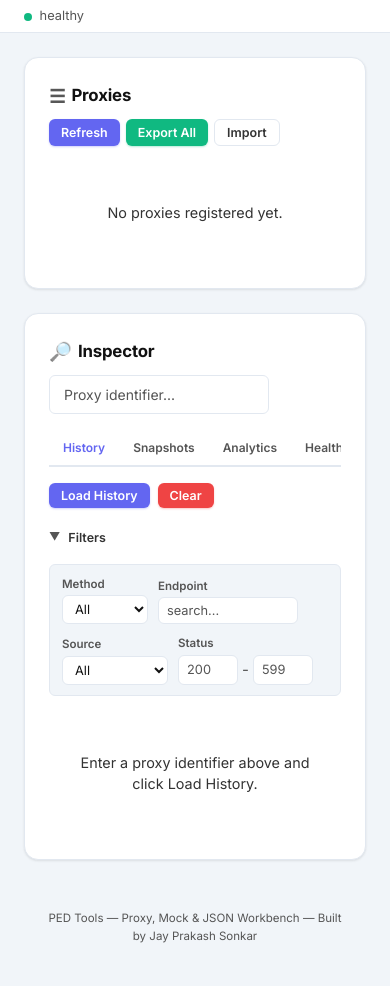
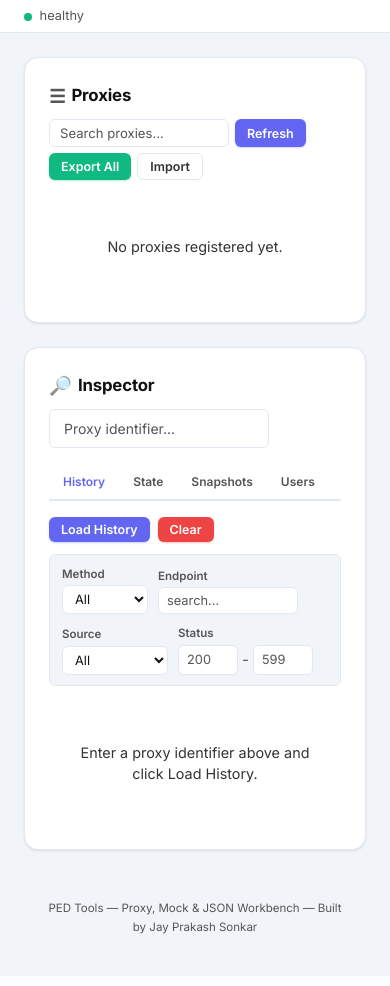
Before and after one commit to iamjpsonkar/JaySoft-PEDtool, a Flask app: page /proxy/manage/ in a window 390 px wide. Shown: the part 56-1042 px from the top of the page. After the commit the page ends 990 px from the top, so only its background shows below. Run offline with Flask 3, Linux system fonts and the light colour scheme; data that the repository does not hold is empty; parts of the project's set-up code (start-up, migrations or seed data) failed here and were passed over.

Commit message:
feat: click-to-inspect, State/Users tabs, proxy search, visible filters
Phase 1C — Click-to-Inspect Workflow:
- Clicking any proxy row auto-fills Inspector ID and loads active tab
- Selected row highlighted with left border accent
- Search/filter input above proxy table (filters by ID or domain)
- Action buttons shortened (Mocks, Clone, Export, PM, Del)

Phase 2A — State Viewer/Editor:
- New "State" tab in Inspector shows formatted JSON of current state
- Edit button opens modal with JSON textarea (Replace/Merge/Format)
- Clear button with confirmation

Phase 2B — User Management:
- New "Users" tab in Inspector
- Table of proxy users with delete button per row
- Inline "Add User" form (username + password)
- Info text explaining these are mock simulation credentials

Phase 5B — History Filters Always Visible:
- Removed collapsible wrapper — filters shown inline immediately
- Better discoverability without extra click

Other improvements:
- Responsive table wrapper (.table-responsive)
- Tab bar items have data-tab attribute for auto-load logic
- switchManageTab auto-loads data when proxy is selected

Co-Authored-By: Claude Opus 4.6 (1M context) <noreply@anthropic.com>

```diff
--- a/static/css/proxy-manage.css
+++ b/static/css/proxy-manage.css
@@ -94,6 +94,10 @@
 /* --- Clickable rows --- */
 .clickable-row { cursor: pointer; }
 .clickable-row:hover td { background: var(--primary-light) !important; }
+.proxy-row-selected td { background: var(--primary-light) !important; border-left: 3px solid var(--primary); }
+
+/* --- Table responsive wrapper --- */
+.table-responsive { overflow-x: auto; }
 
 /* --- Analytics stat cards --- */
 .stat-card {
--- a/static/js/proxy-manage.js
+++ b/static/js/proxy-manage.js
@@ -19,6 +19,10 @@ function switchManageTab(name, el) {
     if (el) el.classList.add('active');
     var panel = document.getElementById('tab-' + name);
     if (panel) panel.classList.add('active');
+    // Auto-load data if proxy is selected
+    if (_selectedProxyId && document.getElementById('historyProxyId').value) {
+        _loadInspectorTab(name);
+    }
 }
 
 function formatJson(obj) {
@@ -69,36 +73,90 @@ async function loadProxyList() {
             container.innerHTML = '<div class="empty-state"><p>No proxies registered yet.</p></div>';
             return;
         }
-        var html = '<table class="mock-table"><thead><tr>' +
-            '<th>Identifier</th><th>API Domain</th><th>Mock Count</th><th>Created At</th><th>Actions</th>' +
+        _proxyList = proxies;
+        _renderProxyTable(proxies);
+    } catch (err) {
+        handleApiError(err);
+        container.innerHTML = '<div class="empty-state"><p>Failed to load proxy list.</p></div>';
+    }
+}
+
+var _proxyList = [];
+var _selectedProxyId = '';
+
+function _renderProxyTable(proxies) {
+    var container = document.getElementById('proxyListContainer');
+    if (proxies.length === 0) {
+        container.innerHTML = '<div class="empty-state"><p>No proxies match your search.</p></div>';
+        return;
+    }
+    var html = '<div class="table-responsive"><table class="mock-table"><thead><tr>' +
+        '<th>Identifier</th><th>API Domain</th><th>Mocks</th><th>Created</th><th>Actions</th>' +
         '</tr></thead><tbody>';
     proxies.forEach(function(p) {
         var id = escapeAttr(p.identifier || p.id || '');
         var domain = escapeHtml(p.api_domain || p.domain || '-');
-            var mockCount = p.mock_count !== undefined ? p.mock_count : (p.mocks_count !== undefined ? p.mocks_count : '-');
-            var created = p.created_at ? new Date(p.created_at).toLocaleString() : '-';
-            html += '<tr>' +
+        var mockCount = p.mock_count !== undefined ? p.mock_count : '-';
+        var created = p.created_at ? new Date(p.created_at).toLocaleDateString() : '-';
+        var selected = (id === _selectedProxyId) ? ' proxy-row-selected' : '';
+        html += '<tr class="clickable-row' + selected + '" onclick="selectProxy(\'' + id + '\')">' +
             '<td><strong>' + escapeHtml(id) + '</strong></td>' +
             '<td class="mock-preview">' + domain + '</td>' +
             '<td>' + mockCount + '</td>' +
             '<td>' + escapeHtml(created) + '</td>' +
-                '<td style="white-space:nowrap;">' +
-                    '<button class="btn btn-blue btn-sm" onclick="viewMocks(\'' + id + '\')">View Mocks</button> ' +
+            '<td style="white-space:nowrap;" onclick="event.stopPropagation()">' +
+                '<button class="btn btn-blue btn-sm" onclick="viewMocks(\'' + id + '\')">Mocks</button> ' +
                 '<button class="btn btn-outline btn-sm" onclick="fillClone(\'' + id + '\')">Clone</button> ' +
                 '<button class="btn btn-green btn-sm" onclick="exportProxy(\'' + id + '\')">Export</button> ' +
-                    '<button class="btn btn-outline btn-sm" onclick="exportPostman(\'' + id + '\')" title="Download Postman collection">Postman</button> ' +
+                '<button class="btn btn-outline btn-sm" onclick="exportPostman(\'' + id + '\')" title="Postman">PM</button> ' +
                 '<span id="del-' + id + '">' +
-                        '<button class="btn btn-red btn-sm" onclick="confirmDelete(\'' + id + '\')">Delete</button>' +
+                    '<button class="btn btn-red btn-sm" onclick="confirmDelete(\'' + id + '\')">Del</button>' +
                 '</span>' +
             '</td>' +
             '</tr>';
     });
-        html += '</tbody></table>';
+    html += '</tbody></table></div>';
     container.innerHTML = html;
-    } catch (err) {
-        handleApiError(err);
-        container.innerHTML = '<div class="empty-state"><p>Failed to load proxy list.</p></div>';
 }
+
+function selectProxy(id) {
+    _selectedProxyId = id;
+    // Fill inspector input
+    document.getElementById('historyProxyId').value = id;
+    // Re-render table to show selection
+    _renderProxyTable(_proxyList);
+    // Load the active tab's data
+    var activeTab = document.querySelector('.tab-bar-item.active');
+    var tabName = activeTab ? activeTab.dataset.tab : 'history';
+    _loadInspectorTab(tabName);
+    showToast('Selected: ' + id, 'success');
+}
+
+function _loadInspectorTab(name) {
+    switch(name) {
+        case 'history': loadHistory(); break;
+        case 'snapshots': loadSnapshots(); break;
+        case 'analytics': loadAnalytics(); break;
+        case 'health': checkProxyHealth(); break;
+        case 'storage': loadStorageInfo(); break;
+        case 'state': loadState(); break;
+        case 'users': loadUsers(); break;
+    }
+}
+
+function filterProxyList() {
+    var query = (document.getElementById('proxySearchInput') || {}).value || '';
+    query = query.trim().toLowerCase();
+    if (!query) {
+        _renderProxyTable(_proxyList);
+        return;
+    }
+    var filtered = _proxyList.filter(function(p) {
+        var id = (p.identifier || p.id || '').toLowerCase();
+        var domain = (p.api_domain || '').toLowerCase();
+        return id.indexOf(query) >= 0 || domain.indexOf(query) >= 0;
+    });
+    _renderProxyTable(filtered);
 }
 
 /* ------------------------------------------------------------------ */
@@ -537,6 +595,146 @@ async function checkProxyHealth(id) {
 }
 
 /* ------------------------------------------------------------------ */
+/*  State Viewer/Editor (Phase 2A)                                    */
+/* ------------------------------------------------------------------ */
+
+async function loadState() {
+    var id = document.getElementById('historyProxyId').value.trim();
+    if (!id) return;
+    var container = document.getElementById('stateContainer');
+    if (!container) return;
+    container.innerHTML = '<div class="loading-state"><span class="spinner"></span> Loading state...</div>';
+    try {
+        var data = await api('/proxy/state/' + encodeURIComponent(id) + '/', 'GET');
+        var state = data.state || {};
+        var isEmpty = Object.keys(state).length === 0;
+        var html = '<div class="inline-form" style="margin-bottom:12px;">';
+        html += '<button class="btn btn-blue btn-sm" onclick="editStateModal()">Edit</button>';
+        html += '<button class="btn btn-outline btn-sm" onclick="loadState()">Refresh</button>';
+        html += '<button class="btn btn-red btn-sm" onclick="clearStateConfirm()">Clear</button>';
+        html += '</div>';
+        if (isEmpty) {
+            html += '<div class="empty-state"><p>No state stored for this proxy. Use <code>_store</code> in a mock response to persist data.</p></div>';
+        } else {
+            html += '<pre style="background:var(--code-bg);color:var(--code-text);padding:12px;border-radius:var(--radius-sm);font-size:0.78rem;max-height:300px;overflow:auto;white-space:pre-wrap;word-break:break-word;">' + escapeHtml(JSON.stringify(state, null, 2)) + '</pre>';
+        }
+        container.innerHTML = html;
+    } catch (err) {
+        container.innerHTML = '<div class="empty-state"><p>Failed to load state.</p></div>';
+    }
+}
+
+function editStateModal() {
+    var id = document.getElementById('historyProxyId').value.trim();
+    if (!id) return;
+    var modal = document.getElementById('stateModal');
+    var body = document.getElementById('stateModalBody');
+    var header = modal.querySelector('.modal-header h3');
+    header.textContent = 'Edit State — ' + id;
+    var html = '<textarea id="stateEditArea" style="width:100%;min-height:200px;font-family:var(--mono);font-size:0.82rem;padding:10px;border:1px solid var(--border);border-radius:var(--radius-sm);background:var(--surface);color:var(--text);resize:vertical;">Loading...</textarea>';
+    html += '<div style="margin-top:10px;display:flex;gap:8px;">';
+    html += '<button class="btn btn-blue btn-sm" onclick="_saveState(\'PUT\')">Replace (PUT)</button>';
+    html += '<button class="btn btn-outline btn-sm" onclick="_saveState(\'PATCH\')">Merge (PATCH)</button>';
+    html += '<button class="btn btn-outline btn-sm" onclick="_formatStateEdit()">Format</button>';
+    html += '</div>';
+    body.innerHTML = html;
+    modal.classList.add('visible');
+    // Load current state into textarea
+    api('/proxy/state/' + encodeURIComponent(id) + '/', 'GET').then(function(data) {
+        document.getElementById('stateEditArea').value = JSON.stringify(data.state || {}, null, 2);
+    });
+}
+
+function closeStateModal() {
+    document.getElementById('stateModal').classList.remove('visible');
+}
+
+function _formatStateEdit() {
+    var ta = document.getElementById('stateEditArea');
+    try { ta.value = JSON.stringify(JSON.parse(ta.value), null, 2); showToast('Formatted', 'success'); }
+    catch (e) { showToast('Invalid JSON', 'error'); }
+}
+
+async function _saveState(method) {
+    var id = document.getElementById('historyProxyId').value.trim();
+    var ta = document.getElementById('stateEditArea');
+    var data;
+    try { data = JSON.parse(ta.value); } catch (e) { showToast('Invalid JSON', 'error'); return; }
+    try {
+        await api('/proxy/state/' + encodeURIComponent(id) + '/', method, data);
+        showToast('State ' + (method === 'PUT' ? 'replaced' : 'merged'), 'success');
+        closeStateModal();
+        loadState();
+    } catch (err) { handleApiError(err); }
+}
+
+function clearStateConfirm() {
+    var id = document.getElementById('historyProxyId').value.trim();
+    if (!confirm('Clear all state for "' + id + '"? This cannot be undone.')) return;
+    api('/proxy/state/' + encodeURIComponent(id) + '/', 'DELETE').then(function() {
+        showToast('State cleared', 'success');
+        loadState();
+    }).catch(handleApiError);
+}
+
+/* ------------------------------------------------------------------ */
+/*  User Management (Phase 2B)                                        */
+/* ------------------------------------------------------------------ */
+
+async function loadUsers() {
+    var id = document.getElementById('historyProxyId').value.trim();
+    if (!id) return;
+    var container = document.getElementById('usersContainer');
+    if (!container) return;
+    container.innerHTML = '<div class="loading-state"><span class="spinner"></span> Loading users...</div>';
+    try {
+        var data = await api('/proxy/users/' + encodeURIComponent(id) + '/', 'GET');
+        var users = data.users || [];
+        var html = '<div class="inline-form" style="margin-bottom:12px;">';
+        html += '<input type="text" id="newUsername" placeholder="Username" style="width:140px;" />';
+        html += '<input type="password" id="newPassword" placeholder="Password" style="width:140px;" />';
+        html += '<button class="btn btn-blue btn-sm" onclick="addUser()">Add User</button>';
+        html += '</div>';
+        html += '<p style="font-size:0.75rem;color:var(--text-muted);margin-bottom:10px;">These are mock simulation credentials used by <code>verify_password()</code> in snippet expressions.</p>';
+        if (users.length === 0) {
+            html += '<div class="empty-state"><p>No users configured for this proxy.</p></div>';
+        } else {
+            html += '<table class="mock-table"><thead><tr><th>Username</th><th>Actions</th></tr></thead><tbody>';
+            users.forEach(function(u) {
+                html += '<tr><td><strong>' + escapeHtml(u.username) + '</strong></td>';
+                html += '<td><button class="btn btn-red btn-sm" onclick="deleteUser(\'' + escapeAttr(u.username) + '\')">Delete</button></td></tr>';
+            });
+            html += '</tbody></table>';
+        }
+        container.innerHTML = html;
+    } catch (err) {
+        container.innerHTML = '<div class="empty-state"><p>Failed to load users.</p></div>';
+    }
+}
+
+async function addUser() {
+    var id = document.getElementById('historyProxyId').value.trim();
+    var username = document.getElementById('newUsername').value.trim();
+    var password = document.getElementById('newPassword').value;
+    if (!username || !password) { showToast('Username and password required', 'error'); return; }
+    try {
+        await api('/proxy/users/' + encodeURIComponent(id) + '/', 'POST', { username: username, password: password });
+        showToast('User "' + username + '" added', 'success');
+        loadUsers();
+    } catch (err) { handleApiError(err); }
+}
+
+async function deleteUser(username) {
+    var id = document.getElementById('historyProxyId').value.trim();
+    if (!confirm('Delete user "' + username + '"?')) return;
+    try {
+        await api('/proxy/users/' + encodeURIComponent(id) + '/' + encodeURIComponent(username) + '/', 'DELETE');
+        showToast('User deleted', 'success');
+        loadUsers();
+    } catch (err) { handleApiError(err); }
+}
+
+/* ------------------------------------------------------------------ */
 /*  Init on load                                                      */
 /* ------------------------------------------------------------------ */
 
--- a/templates/proxy_manage.html
+++ b/templates/proxy_manage.html
@@ -38,6 +38,7 @@
             <div class="card-header">
                 <h2 class="icon-text"><span class="icon">&#9776;</span> Proxies</h2>
                 <div class="action-bar">
+                    <input type="text" id="proxySearchInput" placeholder="Search proxies..." oninput="filterProxyList()" style="width:180px;padding:5px 10px;font-size:0.82rem;border:1px solid var(--border);border-radius:var(--radius-sm);background:var(--surface);color:var(--text);" />
                     <button class="btn btn-blue btn-sm" onclick="loadProxyList()">Refresh</button>
                     <button class="btn btn-green btn-sm" onclick="exportAll()">Export All</button>
                     <button class="btn btn-outline btn-sm" onclick="toggleImportSection()">Import</button>
@@ -95,21 +96,13 @@
 
             <!-- Tab bar -->
             <div class="tab-bar">
-                <div class="tab-bar-item active" onclick="switchManageTab('history',this)">
-                    History
-                </div>
-                <div class="tab-bar-item" onclick="switchManageTab('snapshots',this)">
-                    Snapshots
-                </div>
-                <div class="tab-bar-item" onclick="switchManageTab('analytics',this)">
-                    Analytics
-                </div>
-                <div class="tab-bar-item" onclick="switchManageTab('health',this)">
-                    Health
-                </div>
-                <div class="tab-bar-item" onclick="switchManageTab('storage',this)">
-                    Storage
-                </div>
+                <div class="tab-bar-item active" data-tab="history" onclick="switchManageTab('history',this)">History</div>
+                <div class="tab-bar-item" data-tab="state" onclick="switchManageTab('state',this)">State</div>
+                <div class="tab-bar-item" data-tab="snapshots" onclick="switchManageTab('snapshots',this)">Snapshots</div>
+                <div class="tab-bar-item" data-tab="users" onclick="switchManageTab('users',this)">Users</div>
+                <div class="tab-bar-item" data-tab="analytics" onclick="switchManageTab('analytics',this)">Analytics</div>
+                <div class="tab-bar-item" data-tab="health" onclick="switchManageTab('health',this)">Health</div>
+                <div class="tab-bar-item" data-tab="storage" onclick="switchManageTab('storage',this)">Storage</div>
             </div>
 
             <!-- History Tab -->
@@ -119,12 +112,8 @@
                     <button class="btn btn-red btn-sm" onclick="clearHistory()">Clear</button>
                 </div>
 
-                <!-- History Filters -->
-                <div class="collapsible-header" onclick="this.classList.toggle('collapsed');document.getElementById('historyFilters').classList.toggle('collapsed')">
-                    <span class="chevron">&#9660;</span>
-                    <span style="font-size:0.78rem;font-weight:600;color:var(--text-secondary);">Filters</span>
-                </div>
-                <div id="historyFilters" class="collapsible-body">
+                <!-- History Filters (always visible) -->
+                <div id="historyFilters">
                     <div class="history-filters">
                         <div><label>Method</label>
                             <select id="historyFilterMethod">
@@ -159,6 +148,13 @@
                 </div>
             </div>
 
+            <!-- State Tab -->
+            <div class="tab-panel" id="tab-state">
+                <div id="stateContainer">
+                    <div class="empty-state"><p>Select a proxy from the list above to view its state.</p></div>
+                </div>
+            </div>
+
             <!-- Snapshots Tab -->
             <div class="tab-panel" id="tab-snapshots">
                 <div class="inline-form" style="margin-bottom:12px;">
@@ -167,6 +163,13 @@
                 </div>
                 <div id="snapshotsContainer">
                     <div class="empty-state"><p>Snapshots let you save and restore proxy state. Enter a proxy identifier above.</p></div>
+                </div>
+            </div>
+
+            <!-- Users Tab -->
+            <div class="tab-panel" id="tab-users">
+                <div id="usersContainer">
+                    <div class="empty-state"><p>Select a proxy to manage its mock simulation users.</p></div>
                 </div>
             </div>
 
@@ -213,6 +216,22 @@
     </div>
 
     <!-- ================================================================ -->
+    <!-- State Editor Modal                                               -->
+    <!-- ================================================================ -->
+    <div id="stateModal" class="modal-overlay" onclick="if(event.target===this)closeStateModal()">
+        <div class="modal" style="max-width:700px;">
+            <div class="modal-header">
+                <h3>Edit State</h3>
+                <button class="modal-close" onclick="closeStateModal()">&times;</button>
+            </div>
+            <div class="modal-body" id="stateModalBody"></div>
+            <div class="modal-footer">
+                <button class="btn btn-outline btn-sm" onclick="closeStateModal()">Close</button>
+            </div>
+        </div>
+    </div>
+
+    <!-- ================================================================ -->
     <!-- View Mocks Modal                                                 -->
     <!-- ================================================================ -->
     <div id="mocksModal" class="modal-overlay" onclick="if(event.target===this)closeMocksModal()">
```
Lines whose indentation alone changed are shown as unchanged.
